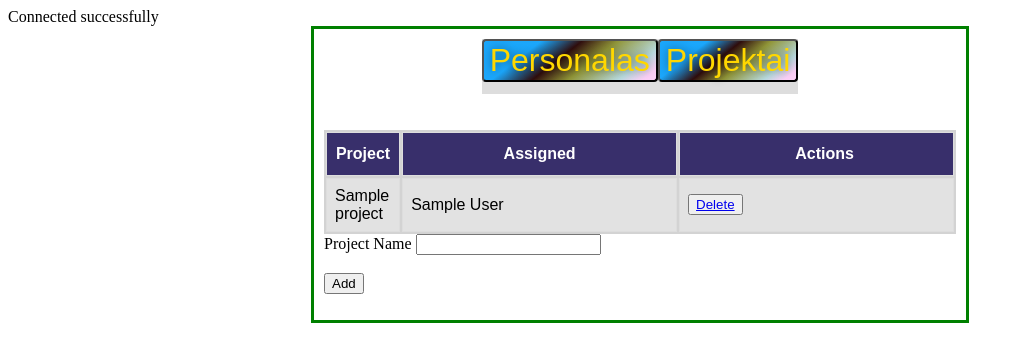
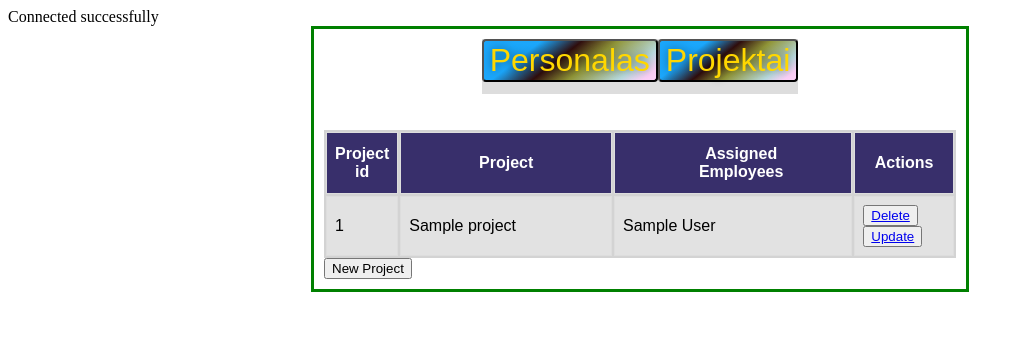
Before and after one commit to XElderX/Sprint_7, a PHP site: page /projects.php in a window 1280 px wide. Shown: the top 362 px of the page, without its empty margins (0-1024 px from the left). Run offline with PHP 8.4, Linux system fonts and the light colour scheme; tables that the repository leaves empty or names only in its code hold one stand-in row (values such as "Sample post").

Commit message:
added update person and update project functionalities. made buttons for adding forms dinamically show / hide

```diff
--- a/projects.php
+++ b/projects.php
@@ -27,14 +27,29 @@
 </div>
 
 <div>
-<div>
+<div id="add_project" style="display:none;">
 <form action="" method="POST">
     <label>Project Name</label>
     <input type="text" name="projectName" required><br>
   <br><input type="submit" name="Add_project" value="Add">
 </form>
 </div>
+<input id="NewProjectOn" type="button"  value="New Project" onclick="showAdd()" />
+<input id="NewProjectOff" style="display:none" type="button"  value="Hide" onclick="hideAdd()" />
 </div>
+
+<script>
+function showAdd() {
+   document.getElementById('add_project').style.display = "block";
+   document.getElementById('NewProjectOff').style.display = "block";
+   document.getElementById('NewProjectOn').style.display = "none";
+}
+function hideAdd() {
+   document.getElementById('add_project').style.display = "none";
+   document.getElementById('NewProjectOn').style.display = "block";
+   document.getElementById('NewProjectOff').style.display = "none";
+}
+</script>
 
 
 </section>
--- a/sql/logic.php
+++ b/sql/logic.php
@@ -41,6 +41,8 @@ If(isset($_POST['Add_personell'])){
     } else {
         echo "Error: " . "<br>" . mysqli_error($connection);
     };
+    header("Location: " . strtok($_SERVER["REQUEST_URI"], '?'));
+    die();
 
 }
 //add project logic
@@ -55,6 +57,8 @@ If(isset($_POST['Add_project'])){
     } else {
         echo "Error: " . "<br>" . mysqli_error($connection);
     };
+    header("Location: " . strtok($_SERVER["REQUEST_URI"], '?'));
+    die();
 
 }
 
@@ -64,48 +68,134 @@ function selectProject($connection){
     FROM projects";
     $result = mysqli_query($connection, $sql);
     if (mysqli_num_rows($result) > 0) {
-        while($row = mysqli_fetch_assoc($result)) {
-            print ("<option value='" . $row['project_id'] . "'" . ">" . $row['project_name'] .  "</option>");
+        if(isset($_GET['action']) and $_GET['action'] == 'personell_update'){
+             $returnas="";
+            while($row = mysqli_fetch_assoc($result)) {
+                $returnas .= "<option value='" . $row['project_id'] . "'" . ">" . $row['project_name'] .  "</option>";
         }
+        return $returnas;
+    }
+            while($row = mysqli_fetch_assoc($result)) {
+                print ("<option value='" . $row['project_id'] . "'" . ">" . $row['project_name'] .  "</option>");
+            }
+
+
     } else {
         echo "none";
-    }
+    };
+
 
 }
+//update personel logic
+
+If(isset($_POST['update_personell'])){
+    $idx = $_POST['_id'];
+    $firstName = $_POST['firstName'];
+    $lastName = $_POST['lastName'];
+    $assignedProject = $_POST['projectList'];
+    $sql = "UPDATE personell
+    SET
+    First_name = '$firstName',
+    Last_name = '$lastName',
+    Project_id = $assignedProject
+    Where id = $idx ";
+
+    if (mysqli_query($connection, $sql)){
+        echo "done";
+    } else {
+        echo "Error: " . "<br>" . mysqli_error($connection);
+    };
+    header("Location: " . strtok($_SERVER["REQUEST_URI"], '?'));
+    die();
+
+}
+// update project logic
+
+
+If(isset($_POST['update_project'])){
+    var_dump ($_POST['_id']);
+    $p_idx = $_POST['_p_id'];
+    $projectName = $_POST['projectName'];
+
+
+    $sql = "UPDATE projects
+    SET
+    Project_name = '$projectName'
+    Where Project_id = $p_idx ";
+
+    if (mysqli_query($connection, $sql)){
+        echo "done";
+    } else {
+        echo "Error: " . "<br>" . mysqli_error($connection);
+    };
+    header("Location: " . strtok($_SERVER["REQUEST_URI"], '?'));
+    die();
+
+}
+
+
+
+
 //function for personell data render
 function personell($connection){
     $sql = "SELECT
-    personell.id, personell.First_name, personell.Last_name, projects.Project_name
+    personell.id, personell.First_name, personell.Last_name, projects.Project_id, projects.Project_name
     FROM personell
     left join projects
-    ON projects.Project_id = personell.Project_id";
+    ON projects.Project_id = personell.Project_id
+    ORDER BY id ";
 $result = mysqli_query($connection, $sql);
 echo "<br><tr><th>id</th><th>name</th><th>lastname</th><th>Projects</th><th>Actions</th></tr>";
 
 if (mysqli_num_rows($result) > 0) {
     while($row = mysqli_fetch_assoc($result)) {
-        echo ("<tr><td>" . $row['id'] . "</td><td> ". $row['First_name'] . "</td> <td>" . $row['Last_name'] . "</td><td>" . $row['Project_name'] . "</td><td>" ."<button>" . '<a href="?action=delete&id=' . $row['id'] . '">Delete</a></button>' . "</td></tr> <br>");
+        if(isset($_GET['action']) and $_GET['action'] == 'personell_update' and $row['id'] == $_GET['update_id'] ){
+            echo ("<tr>
+            <form method='post' action='index.php'>
+            <td>" . $row['id'] . "<input type='hidden' name='_id' required value='" . $row['id'] . "'>" . "</td>
+            <td>" . "<input type='text' name='firstName' required value='" . $row['First_name'] . "'>" . "</td>
+            <td>" . "<input type='text' name='lastName' required value='" . $row['Last_name'] . "'>" ."</td>
+            <td>" . "<select name='projectList'>" . "<option value=" . $row['Project_id'] .">" . $row['Project_name'] . "</option>" .
+             selectProject($connection) . "</select>" . "</td>
+           <td>" . "<input type='submit' name='update_personell' value='update'>" . "</td></form></tr> <br>");
+            //  . '<a href="?action=saveUpdate&update_id=' . $row['id'] . '">Save</a></input>' . "</td></tr> <br>");
+             continue;
+        }
+        echo ("<tr><td>" . $row['id'] . "</td><td> ". $row['First_name'] . "</td> <td>" . $row['Last_name'] . "</td><td>" . $row['Project_name'] . "</td><td>" ."<button>" . '<a href="?action=delete&id=' . $row['id'] . '">Delete</a></button>' . "<button>" . '<a href="?action=personell_update&update_id=' . $row['id'] . '">Update</a></button>' . "</td></tr> <br>");
     }
 } else {
     echo "0 results";
 }
 
 }
-//function ro render project lists
+//function To render projects
 function project($connection){
     $sql = "SELECT
     projects.Project_id, projects.Project_name, group_concat(Concat_ws(' ', personell.First_name, Personell.Last_Name) separator ',') AS assigned
     From projects
     Left join personell
     ON projects.Project_id = personell.Project_id
-    GROUP BY Project_name;
+    GROUP BY Project_name
+    ORDER BY Project_id;
 ";
 $result = mysqli_query($connection, $sql);
-echo "<br><tr><th>Project</th><th>Assigned</th><th>Actions</th></tr>";
+echo "<br><tr><th>Project id</th><th>Project</th><th>Assigned Employees</th><th>Actions</th></tr>";
 
 if (mysqli_num_rows($result) > 0) {
     while($row = mysqli_fetch_assoc($result)) {
-        echo ("<tr><td>" . $row['Project_name'] .  "</td><td>". $row['assigned'] . "</td><td>" ."<button>" . '<a href="?action=project_delete&Project_id=' . $row['Project_id'] . '">Delete</a></button>' . "</td></tr> <br>");
+        if(isset($_GET['action']) and $_GET['action'] == 'project_update' and $row['Project_id'] == $_GET['Project_idx'] ){
+            echo ("<tr>
+            <form method='post' action='projects.php'>
+            <td>" . $row['Project_id'] . "<input type='hidden' name='_p_id' required value='" . $row['Project_id'] . "'>" . "</td>
+            <td>" . "<input type='text' name='projectName' required value='" . $row['Project_name'] . "'>" . "</td>
+            <td>" . $row['assigned'] . "</td>
+            <td>" . "<input type='submit' name='update_project' value='update'>" . "</td></form></tr> <br>");
+            continue;
+
+        }
+
+        echo ("<tr><td>" . $row['Project_id'] . "</td><td>" . $row['Project_name'] .
+          "</td><td>". $row['assigned'] . "</td><td>" ."<button>" . '<a href="?action=project_delete&Project_id=' . $row['Project_id'] . '">Delete</a></button>' . "<button>" . '<a href="?action=project_update&Project_idx=' . $row['Project_id'] . '">Update</a></button>' . "</td></tr> <br>");
     }
 } else {
     echo "0 results";
```
Also changed, not shown: index.php (+20 -1 lines).
